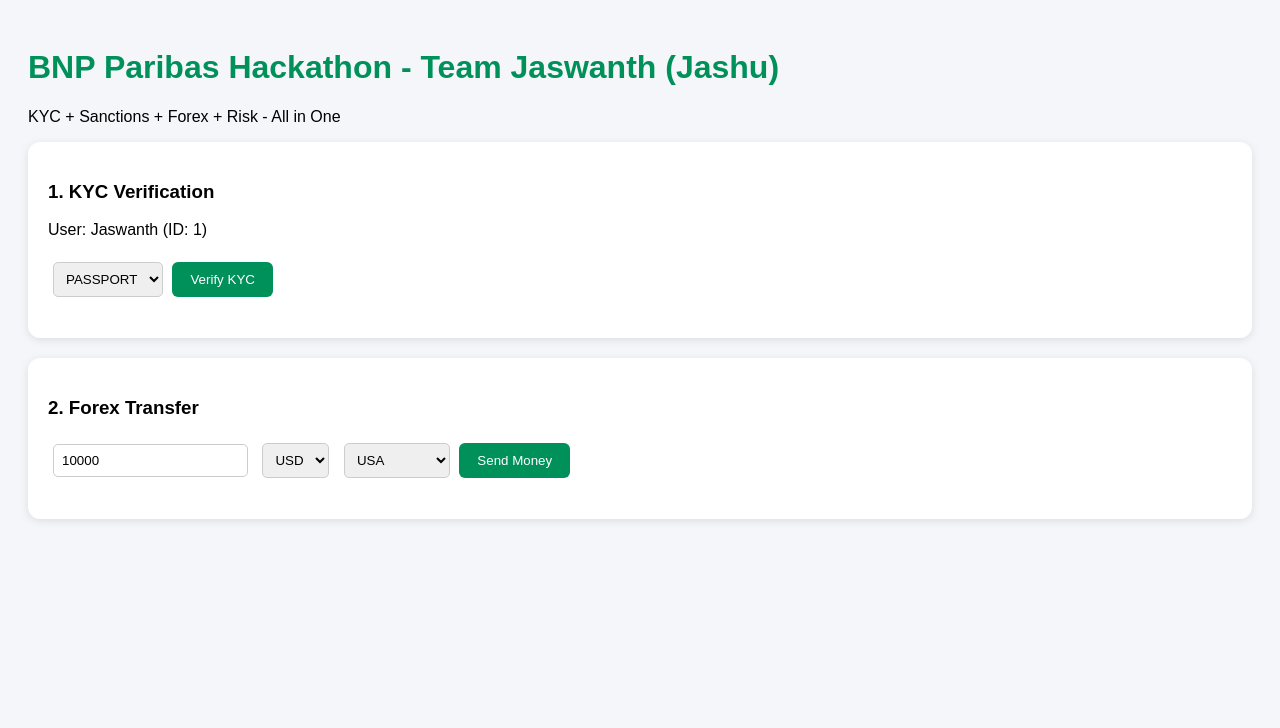
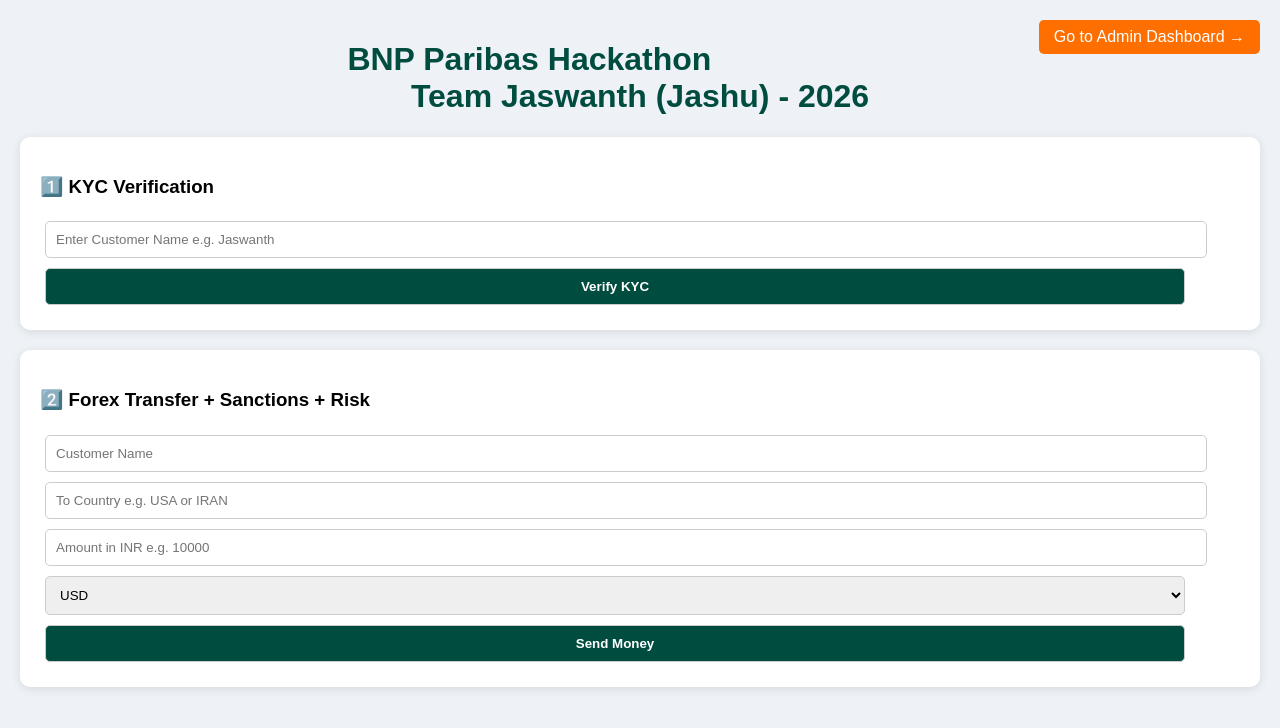
Before and after one commit to jaswanthkarjala10-tech/currency_exchange, a Flask app: page / in a window 1280 px wide. Shown: the top 728 px of the page. Run offline with Flask 3, Linux system fonts and the light colour scheme.

Commit message:
mysql connected , audit for blocked payments is fixed ny jashu

```diff
--- a/app.py
+++ b/app.py
@@ -1,55 +1,84 @@
-from flask import Flask, request, jsonify, render_template
-import random
+from flask import Flask, render_template, request, jsonify
+import mysql.connector, random
+from datetime import datetime
 
 app = Flask(__name__)
 
-users = {1: {"name": "Jaswanth (Jashu)", "kyc_status": "PENDING", "kyc_score": 0}}
-transfers = []
+SANCTIONED_COUNTRIES = ["IRAN", "NORTH KOREA", "SYRIA", "RUSSIA"]
+FOREX_RATES = {"USD": 0.012, "EUR": 0.011, "GBP": 0.0095, "INR": 1}
 
-# Mock data
-sanctioned_countries = ["IRAN", "NORTH KOREA", "SYRIA"]
-forex_rates = {"USD": 83.5, "EUR": 90.2, "GBP": 105.3}
+def get_db():
+    return mysql.connector.connect(
+        host="localhost",
+        user="root",
+        password="Jashu@2006",
+        database="bnp_hackathon"
+    )
 
 @app.route('/')
 def home():
-    return render_template('index.html')
+    return render_template('index.html', team="Jaswanth (Jashu)")
 
-@app.route('/api/kyc/verify/<int:user_id>', methods=['POST'])
-def verify_kyc(user_id):
+@app.route('/kyc', methods=['POST'])
+def kyc_verify():
     data = request.json
-    # For demo, give high score always for Jashu so it always VERIFIED
-    score = random.randint(85, 95)
-    status = "VERIFIED" if score > 80 else "PENDING"
-    users[user_id]["kyc_score"] = score
-    users[user_id]["kyc_status"] = status
-    return jsonify({"user_id": user_id, "name": "Jaswanth", "kyc_score": score, "kyc_status": status, "doc": data.get("doc_type")})
+    name = data.get('name', 'Unknown')
+    score = random.randint(85, 96)
+    status = "VERIFIED" if score >= 80 else "REJECTED"
 
-@app.route('/api/transfer/create', methods=['POST'])
-def create_transfer():
+    conn = get_db()
+    cursor = conn.cursor()
+    cursor.execute("INSERT INTO customers (name, kyc_score, status, created_at) VALUES (%s,%s,%s,%s)",
+                   (name, score, status, datetime.now()))
+    conn.commit()
+    cursor.close()
+    conn.close()
+
+    return jsonify({"name": name, "kyc_score": score, "status": status})
+
+@app.route('/transfer', methods=['POST'])
+def transfer():
     data = request.json
-    user_id = data.get("user_id")
-    amount = data.get("amount_inr")
-    currency = data.get("currency")
-    country = data.get("country")
+    to_country = data.get('to_country', '').upper()
+    amount = float(data.get('amount', 0))
+    to_currency = data.get('to_currency', 'USD')
+    customer_name = data.get('customer_name', 'Jashu Customer')
 
-    # 1. KYC Check
-    if users[user_id]["kyc_status"] != "VERIFIED":
-        return jsonify({"error": "KYC NOT VERIFIED - Please verify first"}), 400
+    conn = get_db()
+    cursor = conn.cursor()
 
-    # 2. Sanction Check
-    if country.upper() in sanctioned_countries:
-        return jsonify({"error": f"BLOCKED: {country} is Sanctioned"}), 403
+    if to_country in SANCTIONED_COUNTRIES:
+        # NOW WE SAVE FAILED TOO FOR AUDIT!
+        cursor.execute("INSERT INTO transfers (customer_name, from_currency, to_currency, amount, converted_amount, status, risk, created_at) VALUES (%s,%s,%s,%s,%s,%s,%s,%s)",
+                       (customer_name, "INR", to_currency, amount, 0, "BLOCKED", "CRITICAL", datetime.now()))
+        conn.commit()
+        cursor.close()
+        conn.close()
+        return jsonify({"status": "BLOCKED", "message": f"BLOCKED: {to_country} is Sanctioned! Sanction Check FAILED", "risk": "CRITICAL"})
 
-    # 3. Forex
-    converted = round(amount / forex_rates.get(currency, 83.5), 2)
-
-    # 4. Risk
+    rate = FOREX_RATES.get(to_currency, 0.012)
+    converted = round(amount * rate, 2)
     risk = "LOW" if amount < 50000 else "MEDIUM" if amount < 200000 else "HIGH"
 
-    transfer_id = len(transfers) + 1
-    transfers.append({"id": transfer_id, "user": "Jaswanth", **data})
+    cursor.execute("INSERT INTO transfers (customer_name, from_currency, to_currency, amount, converted_amount, status, risk, created_at) VALUES (%s,%s,%s,%s,%s,%s,%s,%s)",
+                   (customer_name, "INR", to_currency, amount, converted, "SUCCESS", risk, datetime.now()))
+    conn.commit()
+    cursor.close()
+    conn.close()
 
-    return jsonify({"transfer_id": transfer_id, "amount_inr": amount, "converted": converted, "currency": currency, "country": country, "risk": risk, "status": "COMPLETED"})
+    return jsonify({"status": "SUCCESS", "message": f"INR {amount} = {converted} {to_currency}", "converted": converted, "risk": risk})
+@app.route('/admin')
+def admin():
+    conn = get_db()
+    cursor = conn.cursor(dictionary=True)
+    cursor.execute("SELECT * FROM customers ORDER BY id DESC")
+    customers = cursor.fetchall()
+    cursor.execute("SELECT * FROM transfers ORDER BY id DESC")
+    transfers = cursor.fetchall()
+    cursor.close()
+    conn.close()
+    return render_template('admin.html', customers=customers, transfers=transfers)
 
 if __name__ == '__main__':
+    print("BNP Hackathon DB Connected: bnp_hackathon")
     app.run(debug=True)
--- a/templates/index.html
+++ b/templates/index.html
@@ -1,53 +1,59 @@
 <!DOCTYPE html>
 <html>
 <head>
-<title>BNP Paribas - Jashu's KYC & Forex</title>
+<title>BNP Paribas - Jashu's KYC & Forex System</title>
 <style>
-body { font-family: Arial; background: #f4f6f9; padding: 20px; }
-.card { background: white; padding: 20px; border-radius: 12px; margin-bottom: 20px; box-shadow: 0 2px 8px rgba(0,0,0,0.1); }
-h1 { color: #00915a; } /* BNP Green */
-button { background: #00915a; color: white; border: none; padding: 10px 18px; border-radius: 6px; cursor: pointer; }
-button:hover { background: #007a4d; }
-input, select { padding: 8px; margin: 5px; border-radius: 5px; border: 1px solid #ccc; }
-.success { color: green; font-weight: bold; } .fail { color: red; font-weight: bold; }
+body{font-family:Arial;background:#eef2f7;margin:0;padding:20px}
+.card{background:white;padding:20px;border-radius:10px;margin-bottom:20px;box-shadow:0 2px 10px rgba(0,0,0,0.1)}
+h1{color:#004d40;text-align:center}
+input,select,button{padding:10px;margin:5px;width:95%;border-radius:5px;border:1px solid #ccc}
+button{background:#004d40;color:white;cursor:pointer;font-weight:bold}
+button:hover{background:#00796b}
+.result{padding:10px;margin-top:10px;border-radius:5px}
+.success{background:#c8e6c9;color:#2e7d32} .failed{background:#ffcdd2;color:#c62828}
+a.admin{float:right;background:#ff6f00;color:white;padding:8px 15px;text-decoration:none;border-radius:5px}
 </style>
 </head>
 <body>
-<h1>BNP Paribas Hackathon - Team Jaswanth (Jashu)</h1>
-<p>KYC + Sanctions + Forex + Risk - All in One</p>
+<a href="/admin" class="admin">Go to Admin Dashboard →</a>
+<h1>BNP Paribas Hackathon<br>Team Jaswanth (Jashu) - 2026</h1>
 
 <div class="card">
-<h3>1. KYC Verification</h3>
-User: Jaswanth (ID: 1) <br><br>
-<select id="doc"><option>PASSPORT</option><option>AADHAAR</option><option>PAN</option></select>
-<button onclick="verifyKYC()">Verify KYC</button>
-<p id="kycResult"></p>
+<h3>1️⃣ KYC Verification</h3>
+<input id="kyc_name" placeholder="Enter Customer Name e.g. Jaswanth">
+<button onclick="doKYC()">Verify KYC</button>
+<div id="kyc_result"></div>
 </div>
 
 <div class="card">
-<h3>2. Forex Transfer</h3>
-<input id="amt" type="number" value="10000" placeholder="Amount INR">
-<select id="curr"><option value="USD">USD</option><option value="EUR">EUR</option><option value="GBP">GBP</option></select>
-<select id="country"><option>USA</option><option>GERMANY</option><option>UK</option><option>IRAN</option></select>
+<h3>2️⃣ Forex Transfer + Sanctions + Risk</h3>
+<input id="cust_name" placeholder="Customer Name">
+<input id="to_country" placeholder="To Country e.g. USA or IRAN">
+<input id="amount" type="number" placeholder="Amount in INR e.g. 10000">
+<select id="to_currency"><option value="USD">USD</option><option value="EUR">EUR</option><option value="GBP">GBP</option></select>
 <button onclick="doTransfer()">Send Money</button>
-<p id="transferResult"></p>
+<div id="transfer_result"></div>
 </div>
 
 <script>
-async function verifyKYC(){
- let doc = document.getElementById('doc').value;
- let res = await fetch('/api/kyc/verify/1', {method:'POST', headers:{'Content-Type':'application/json'}, body: JSON.stringify({doc_type: doc})});
- let data = await res.json();
- document.getElementById('kycResult').innerHTML = `Score: ${data.kyc_score} - Status: <span class="${data.kyc_status=='VERIFIED'?'success':'fail'}">${data.kyc_status}</span>`;
+async function doKYC(){
+ let name=document.getElementById('kyc_name').value;
+ if(!name){alert("Please enter name!");return;}
+ let res=await fetch('/kyc',{method:'POST',headers:{'Content-Type':'application/json'},body:JSON.stringify({name:name})});
+ let data=await res.json();
+ document.getElementById('kyc_result').innerHTML="<div class='result success'>Name: "+data.name+" | Score: "+data.kyc_score+" | Status: "+data.status+" ✓</div>";
+ document.getElementById('cust_name').value=name;
 }
 async function doTransfer(){
- let amt = document.getElementById('amt').value;
- let curr = document.getElementById('curr').value;
- let country = document.getElementById('country').value;
- let res = await fetch('/api/transfer/create', {method:'POST', headers:{'Content-Type':'application/json'}, body: JSON.stringify({user_id:1, amount_inr: parseInt(amt), currency: curr, country: country})});
- let data = await res.json();
- if(data.error) document.getElementById('transferResult').innerHTML = `<span class="fail">FAILED: ${data.error}</span>`;
- else document.getElementById('transferResult').innerHTML = `<span class="success">SUCCESS!</span> INR ${data.amount_inr} = ${data.converted} ${data.currency} | Risk: ${data.risk} | ID: ${data.transfer_id}`;
+ let cname=document.getElementById('cust_name').value;
+ let country=document.getElementById('to_country').value;
+ let amt=document.getElementById('amount').value;
+ let curr=document.getElementById('to_currency').value;
+ if(!cname||!country||!amt){alert("Fill all fields!");return;}
+ let res=await fetch('/transfer',{method:'POST',headers:{'Content-Type':'application/json'},body:JSON.stringify({customer_name:cname,to_country:country,amount:amt,to_currency:curr})});
+ let data=await res.json();
+ let cls=data.status=="SUCCESS"?"success":"failed";
+ document.getElementById('transfer_result').innerHTML="<div class='result "+cls+"'>"+data.message+" | Risk: "+(data.risk||'HIGH')+"</div>";
 }
 </script>
 </body>
```
Also changed, not shown: templates/admin.html (added, +17 -0 lines).
